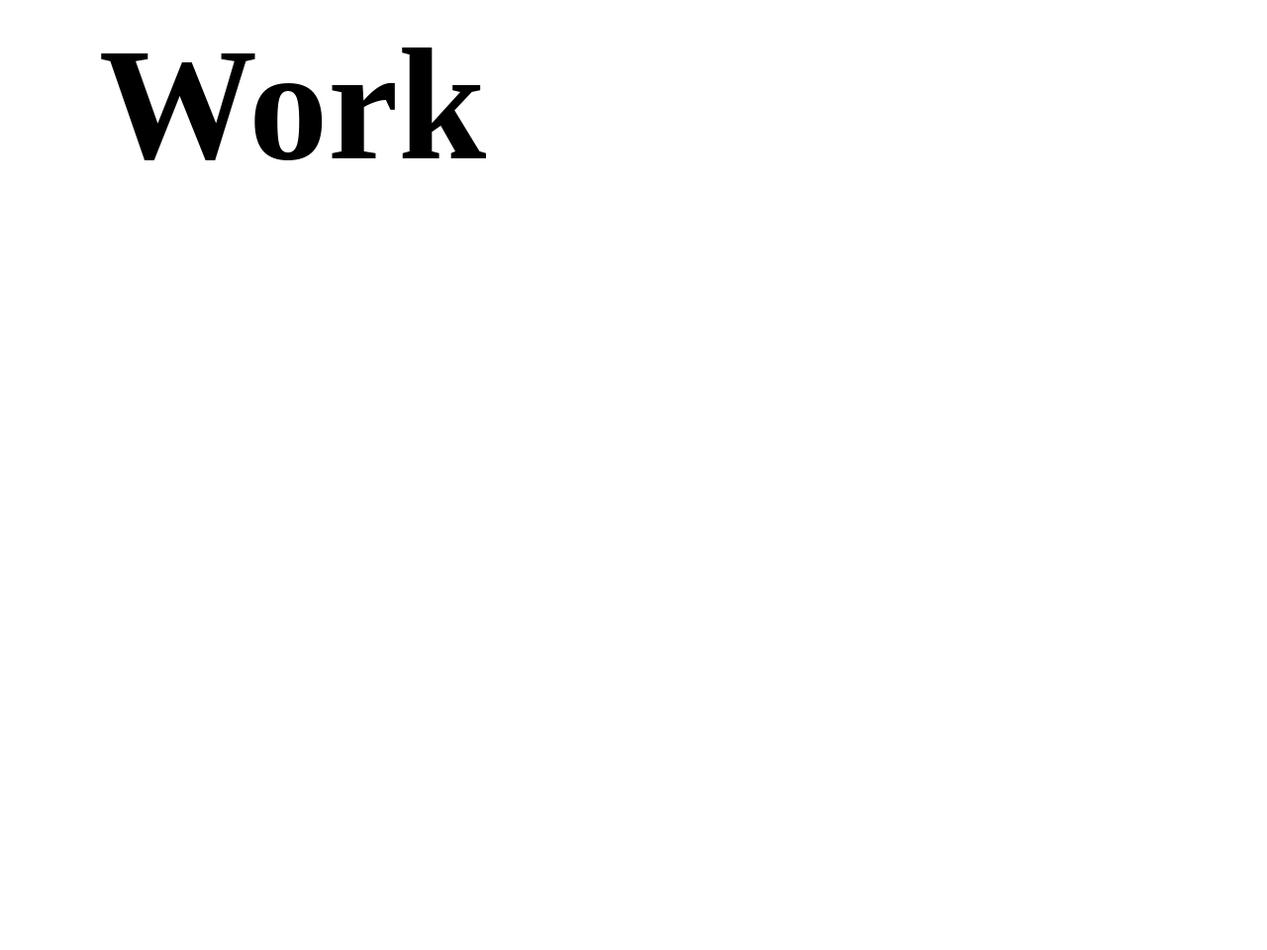
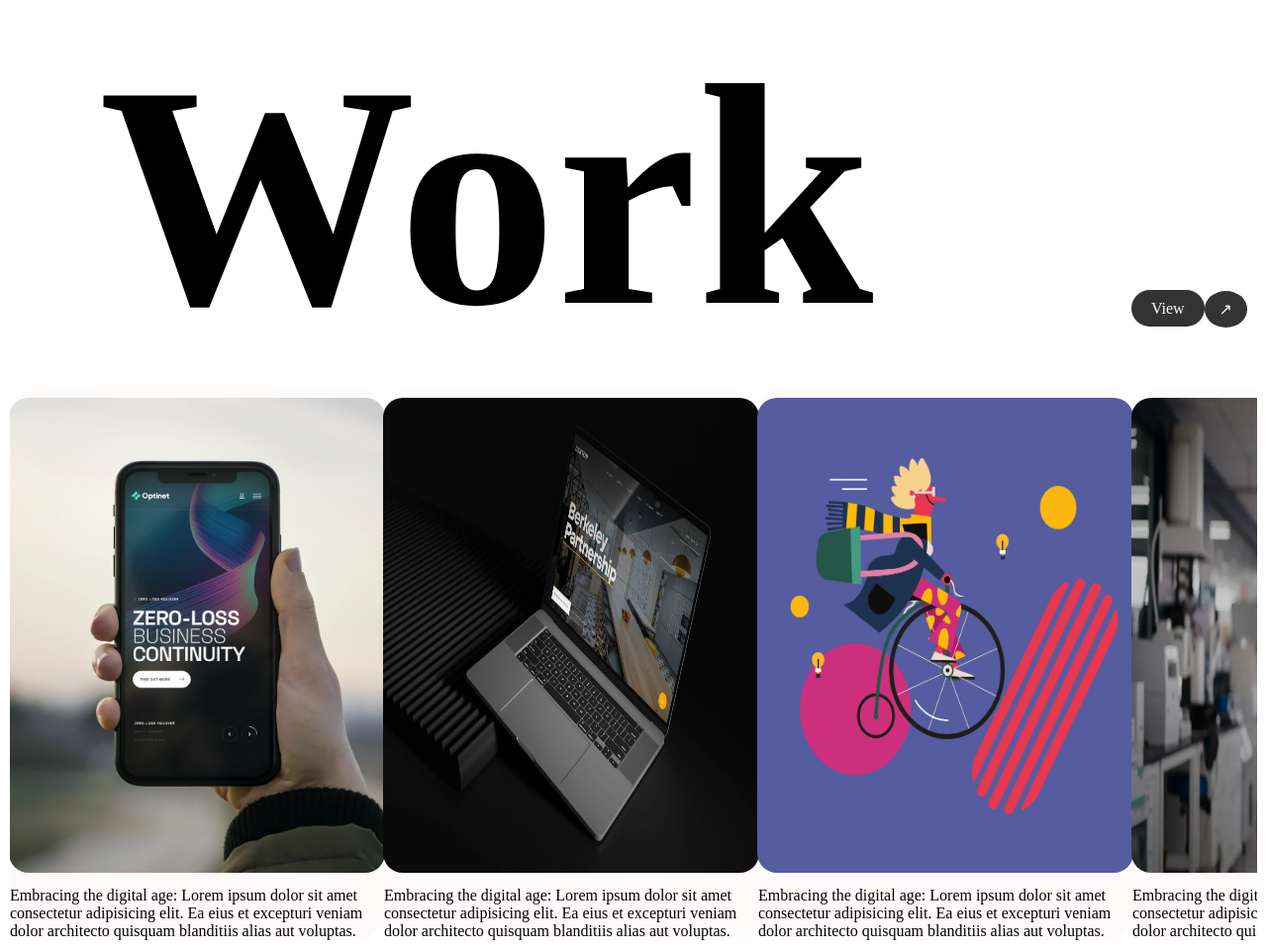
Before and after one commit to mohits2806/frontEndBattle2k24_Submissions, a plain HTML site: page index.html in a window 1280 px wide. Shown: the part 1028-1988 px from the top of the page at 99% size. Before the commit the page ends 1247 px from the top, so only its background shows below. Drawn offline with Linux system fonts and the light colour scheme.

Commit message:
completed

```diff
--- a/index.html
+++ b/index.html
@@ -49,7 +49,39 @@
     </section>
 
     <section id="work">
-        <h2 class="mid-head">Work</h2>
+        <div class="mid-nav">
+            <h2 class="mid-head">Work</h2>
+            <ul>
+                <li class="up-btn"><a href="/" class="start-btn">View</a></li>
+            <li class="up-btn go-btn1"><a href="/" class="go-btn">↗</a></li>
+            </ul>
+        </div>
+        <div class="container">
+            <div class="card">
+                <div class="frame">
+                    <img src="imgs/image-1.webp" alt="1" height="500" width="400">
+                </div>
+                <p>Embracing the digital age: Lorem ipsum dolor sit amet consectetur adipisicing elit. Ea eius et excepturi veniam dolor architecto quisquam blanditiis alias aut voluptas.</p>
+            </div>
+            <div class="card">
+                <div class="frame">
+                    <img src="imgs/image-2.webp" alt="2" height="500" width="400">
+                </div>
+                <p>Embracing the digital age: Lorem ipsum dolor sit amet consectetur adipisicing elit. Ea eius et excepturi veniam dolor architecto quisquam blanditiis alias aut voluptas.</p>
+            </div>
+            <div class="card">
+                <div class="frame">
+                    <img src="imgs/image-3.webp" alt="3" height="500" width="400">
+                </div>
+                <p>Embracing the digital age: Lorem ipsum dolor sit amet consectetur adipisicing elit. Ea eius et excepturi veniam dolor architecto quisquam blanditiis alias aut voluptas.</p>
+            </div>
+            <div class="card">
+                <div class="frame">
+                    <img src="imgs/image-4.webp" alt="4" height="500" width="400">
+                </div>
+                <p>Embracing the digital age: Lorem ipsum dolor sit amet consectetur adipisicing elit. Ea eius et excepturi veniam dolor architecto quisquam blanditiis alias aut voluptas.</p>
+            </div>
+        </div>
     </section>
 
 
--- a/style.css
+++ b/style.css
@@ -3,6 +3,7 @@
     padding: 0;
     box-sizing: border-box;
     user-select: none;
+    -webkit-scrollbar-width: none;
 }
 
 nav{
@@ -82,7 +83,7 @@ nav{
     font-family: 'Poppins', sans-serif;
 }
 
-.container{
+.main-container .container{
     height: 700px;
 }
 
@@ -116,9 +117,9 @@ nav{
 }
 
 marquee{
-    font-size: 10rem;
+    font-size: 14rem;
     color: #333;
-    top: 300px;
+    top: 200px;
     position: absolute;
 }
 
@@ -136,10 +137,56 @@ marquee{
     border-radius: 50px;
 }
 
+.mid-nav{
+    display: grid;
+    justify-content: center;
+    align-items: end;
+    grid-template-areas: 'head2 mid-nav';
+    grid-template-columns: 1fr 1fr;
+    margin: 0px;
+}
+
 .mid-head{
+    grid-area: head2;
     text-align: left;
     font-weight:bold;
     font-family: 'Times New Roman', Times, serif;
-    margin: 20px 100px;
-    font-size: 10rem;
+    margin: 0px 100px;
+    font-size: 20rem;
 }
+
+.mid-nav ul{
+    display: flex;
+    list-style: none;
+    grid-area: mid-nav;
+    margin-right: 20px;
+    margin-bottom: 50px;
+    justify-content: end;
+}
+
+.mid-nav ul li a{
+    text-decoration: none;
+}
+
+#work .container{
+    overflow-x: scroll;
+    margin: 10px;
+    display: flex;
+    justify-content: start;
+    align-items: center;
+}
+
+#work .container .card{
+    width: 30%;
+    background: snow;
+    border-radius: 30px;
+    display: flex;
+    flex-direction: column;
+    align-items: center;
+    justify-content: center;
+}
+
+#work .container .card img{
+    padding: 10px;
+    border-radius: 30px;
+}
```
